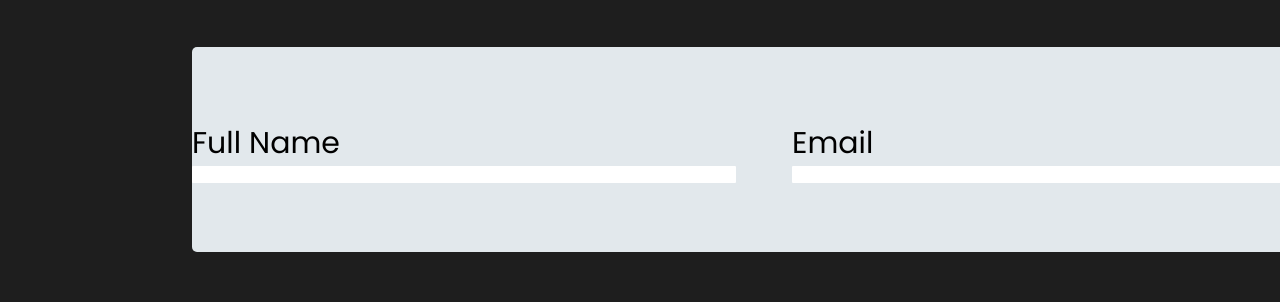
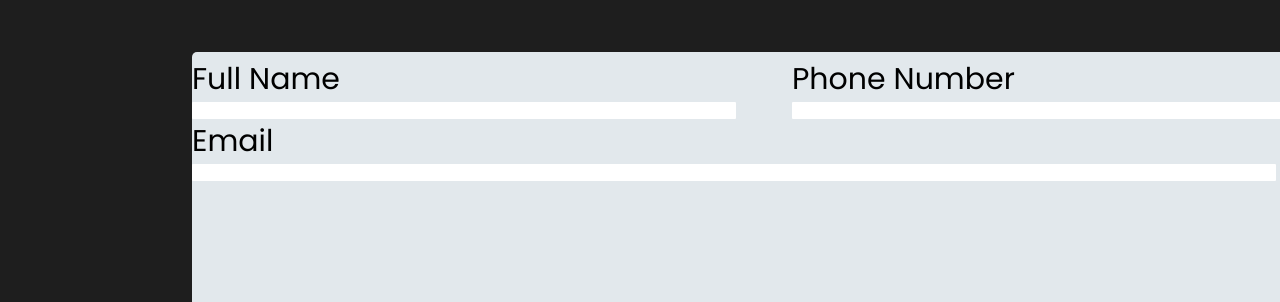
Before and after one commit to Kealen-Pillay/Limitless-YTH, a React (Create React App) app in the folder client/: page / in a window 1280 px wide. Shown: the part 3945-4247 px from the top of the page. Before the commit the page ends 4197 px from the top, so only its background shows below. Built offline with nearby package versions, Linux system fonts and the light colour scheme; no server answers; a web font is replaced by a local one.

Commit message:
Added email input to contact section

```diff
--- a/client/src/Views/Contact/ContactScreen.css
+++ b/client/src/Views/Contact/ContactScreen.css
@@ -8,7 +8,7 @@
 .contact-header {
     font-family: "Surfing Capital";
     color: white;
-    margin: 20px 0 15px 0;
+    margin: 20px 0 20px 0;
 }
 
 .form-container {
@@ -22,12 +22,13 @@
 
 form {
     display: flex;
-    height: 200px;
+    height: 500px;
     justify-content: flex-start;
     margin: 0;
+    flex-direction: column;
 }
 
-.personals-input {
+.personals-input, .email-input-container {
     display: flex;
     flex-direction: column;
     justify-content: center;
@@ -40,14 +41,14 @@ span {
     color: black;
 }
 
-.personals-input input {
+.form-container input {
     width: 90%;
     border-radius: 1px;
     border: none;
     box-shadow: #1e1e1e;
 }
 
-.personals-input-container {
+.personals-input-container, .email-input-container {
     display: flex;
     width: 100%;
 }
@@ -63,7 +64,7 @@ span {
 
     .personals-input-container {
         flex-direction: column;
-        height: 40%;
+        height: 30%;
         justify-content: space-between;
         padding-top: 15px;
     }
@@ -79,7 +80,7 @@ span {
         width: 70%;
     }
 
-    .personals-input input {
+    .form-container input {
         height: 30px;
         width: 100%;
         margin-bottom: 20px;
--- a/client/src/Views/Contact/ContactScreen.tsx
+++ b/client/src/Views/Contact/ContactScreen.tsx
@@ -14,12 +14,16 @@ const ContactScreen = (): JSX.Element => {
                             <div className="personals-input-container">
                                 <div className="personals-input">
                                     <span>Full Name</span>
-                                    <input type="text"/>
+                                    <input required type="text"/>
                                 </div>
                                 <div className="personals-input">
-                                    <span>Email</span>
-                                    <input type="text"/>
+                                    <span>Phone Number</span>
+                                    <input required type="number"/>
                                 </div>
+                            </div>
+                            <div className="email-input-container">
+                                <span>Email</span>
+                                <input required type="email"/>
                             </div>
                         </form>
                     </div>
```
